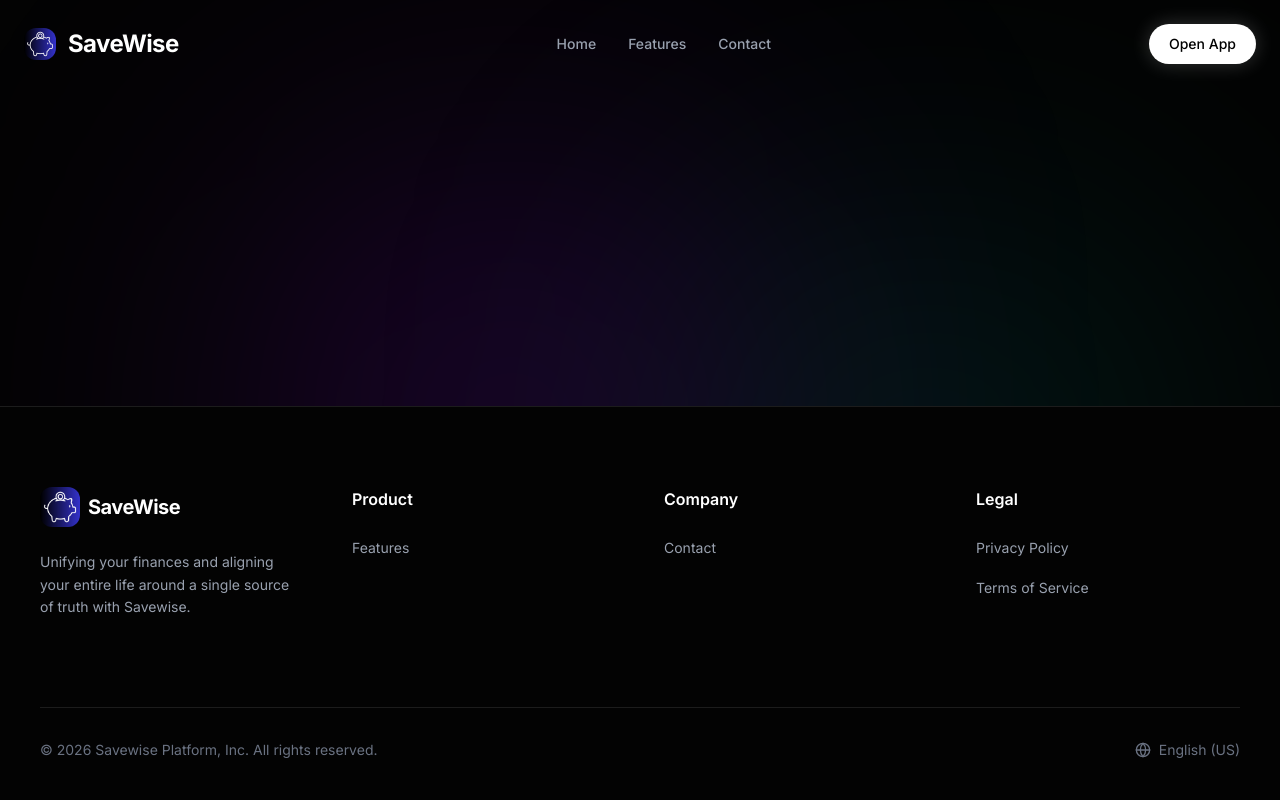
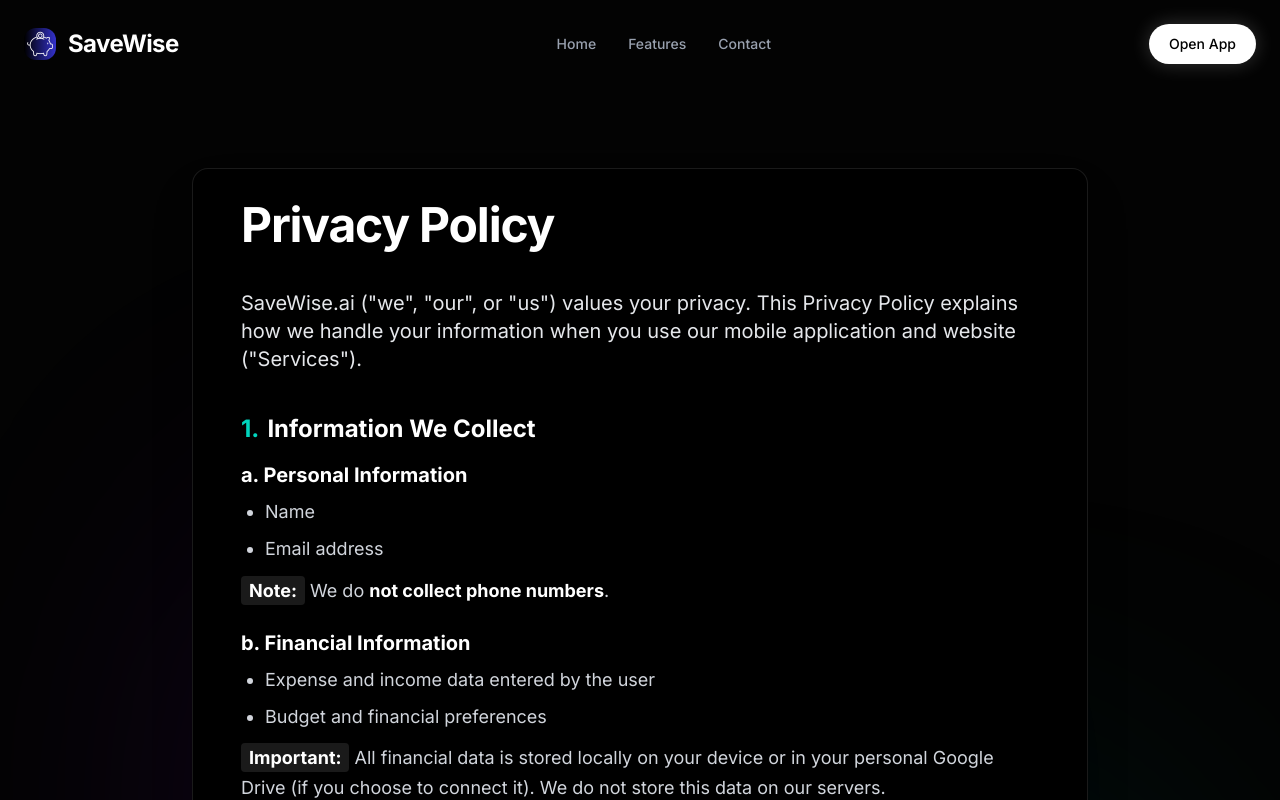
Before and after one commit to mahendraios/savewise, a React (Vite) app: page /savewise/privacy in a window 1280 px wide. Shown: the top 800 px of the page. Built offline with nearby package versions, Linux system fonts and the light colour scheme.

Commit message:
privacy and terms

```diff
--- a/src/App.tsx
+++ b/src/App.tsx
@@ -45,8 +45,8 @@ function App() {
               <Contact />
             </>
           } />
-          <Route path="/terms" element={<TermsofService />} />
-          <Route path="/privacy" element={<PrivacyPolicy />} />
+          <Route path="/savewise/terms" element={<TermsofService />} />
+          <Route path="/savewise/privacy" element={<PrivacyPolicy />} />
         </Routes>
       </main>
 
```
